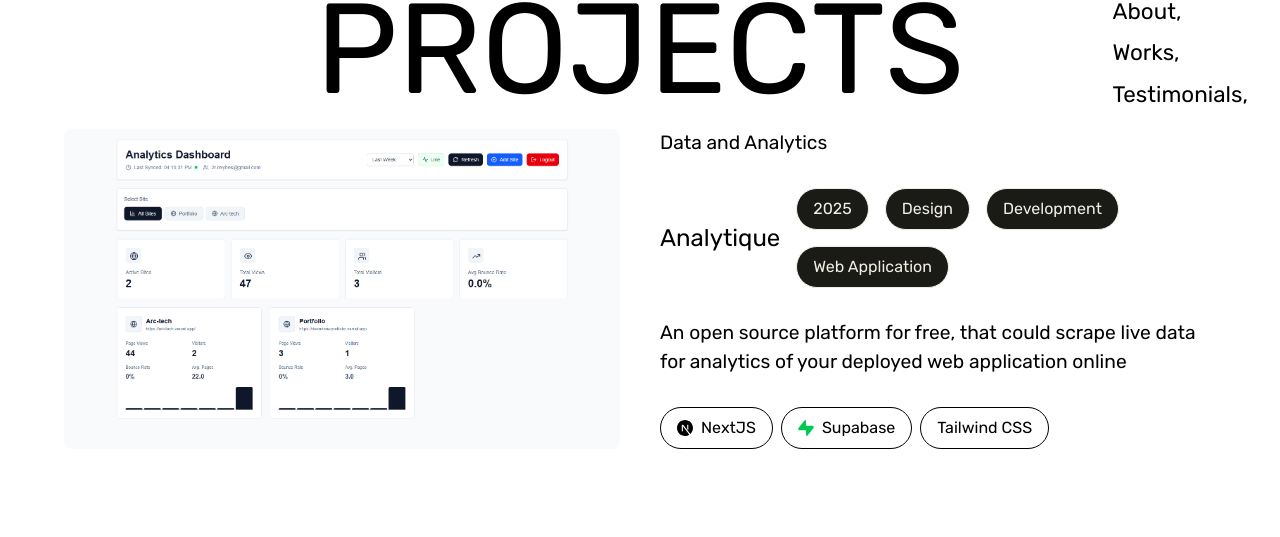
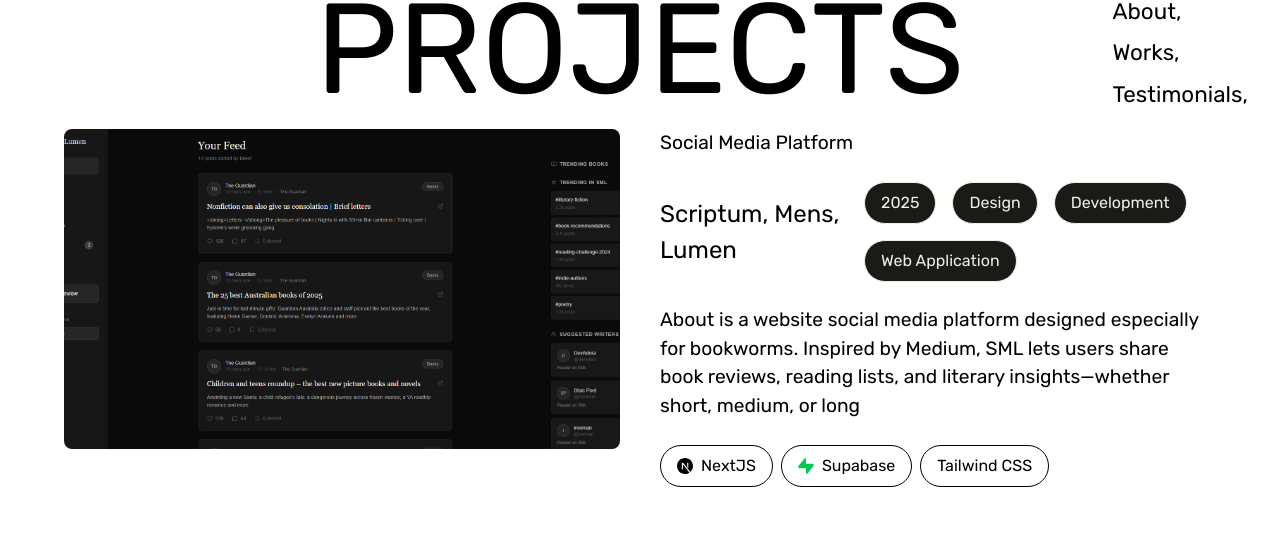
Before and after one commit to DevAdora/DevAdora-Portfolio, a Next.js app: page /Projects in a window 1280 px wide. Shown: the part 63-600 px from the top of the page. Built offline with nearby package versions, Linux system fonts and the light colour scheme.

Commit message:
fix: updated works for latest

```diff
--- a/src/app/Projects/page.tsx
+++ b/src/app/Projects/page.tsx
@@ -56,6 +56,14 @@
   };
 
   const projects = [
+    {
+      image: "/images/sml.png",
+      title: "Social Media Platform",
+      name: "Scriptum, Mens, Lumen",
+      tags: ["2025", "Design", "Development", "Web Application"],
+      desc: "About is a website social media platform designed especially for bookworms. Inspired by Medium, SML lets users share book reviews, reading lists, and literary insights—whether short, medium, or long",
+      tech: "NextJS, Supabase, Tailwind CSS",
+    },
     {
       image: "/images/analytique.png",
       title: "Data and Analytics ",
--- a/src/components/Projects.jsx
+++ b/src/components/Projects.jsx
@@ -8,23 +8,23 @@
   const projects = [
     {
       number: "01.",
+      image: "/images/sml.png",
+      title: "Book/Articles/Platform",
+      name: "Scriptum, Mens, Lumen",
+      tags: ["2025", "Design", "Development", "Web Application"],
+    },
+    {
+      number: "02.",
       image: "/images/analytique.png",
       title: "Data and Analytics ",
       name: "Analytique",
       tags: ["2025", "Design", "Development", "Web Application"],
     },
     {
-      number: "02.",
+      number: "03.",
       image: "/images/arc-tech (2).png",
       title: "Architectural Showcase & E-commerce",
       name: "ARC-TECH",
-      tags: ["2025", "Design", "Development", "Web Application"],
-    },
-    {
-      number: "03.",
-      image: "/images/PF Background.png",
-      title: "Apparel/Clothing E-commerce",
-      name: "Passion meets Fashion",
       tags: ["2025", "Design", "Development", "Web Application"],
     },
   ];
```
Also changed, not shown: public/images/sml.png (added).
